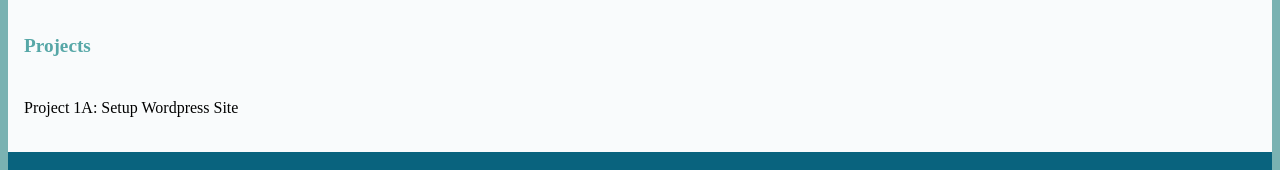
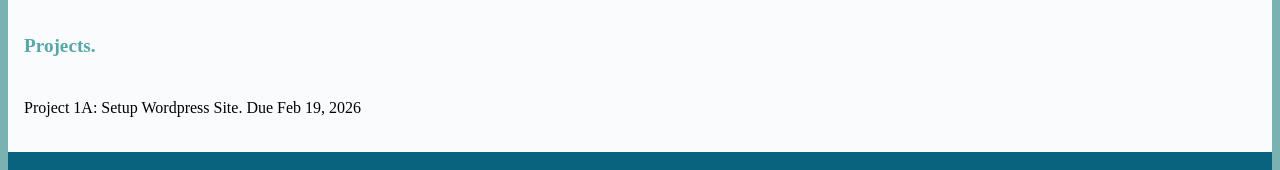
Before and after one commit to bryan174-web/homework2, a plain HTML site: page index.html in a window 1280 px wide. Shown: the part 1063-1233 px from the top of the page. Drawn offline with Linux system fonts and the light colour scheme.

Commit message:
projects.2

```diff
--- a/index.html
+++ b/index.html
@@ -50,8 +50,8 @@ Date: 2/13/2026
 lab 1: CSS Layout and Grid.  Due Feb 5, 2026<br>
 lab 2: Transitions and Animation.  Due Feb 12, 2026<br>
 lab 3: Advanced Layout with Flexbox, Grid and positioning.  Due Feb 26, 2026</p>
-<h4>Projects</h4>
-<p>Project 1A: Setup Wordpress Site</p>
+<h4>Projects.  </h4>
+<p>Project 1A: Setup Wordpress Site.  Due Feb 19, 2026</p>
 </section>
 <footer>
   <p>"This fictitious website was created as an academic exercise for the Diablo Valley College course, ARTDM-173: Web Design 2.
```
